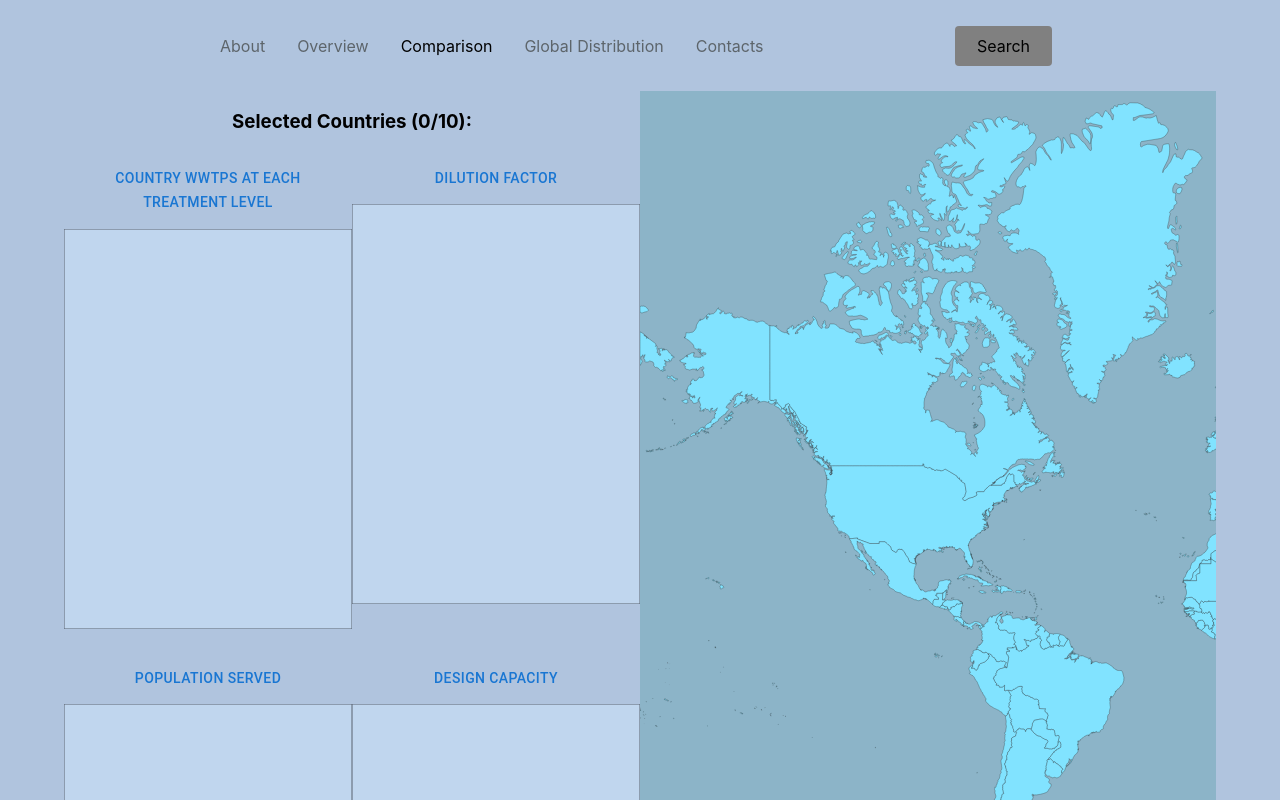
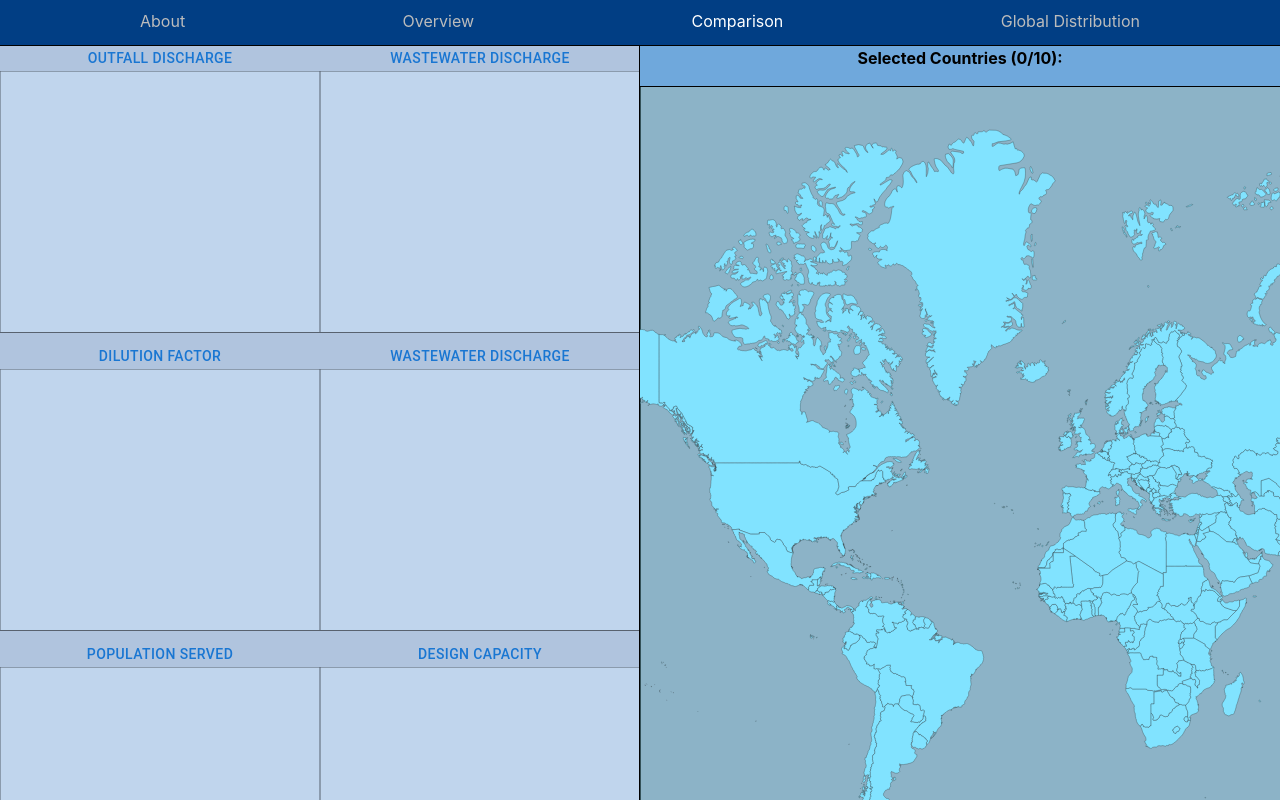
Before and after one commit to mikeyin97/547Project, a React (Create React App) app in the folder my-app/: page /comparison in a window 1280 px wide. Built offline with nearby package versions, Linux system fonts and the light colour scheme.

Commit message:
fixed comparison page

```diff
--- a/my-app/src/App.css
+++ b/my-app/src/App.css
@@ -24,6 +24,15 @@
   color: white;
 }
 
+
+
+
+.tooltip{
+  font-size:10px;
+  margin: 0px !important;
+  padding: 0px !important;
+}
+
 .App-link {
   color: #61dafb;
 }
@@ -41,7 +50,7 @@
 #root {
   /*margin-top: 2%;*/
   padding-bottom: 10%;
-  padding-left: 5%;
-  padding-right: 5%;
+  /* padding-left: 2%;
+  padding-right: 2%; */
   background-color: lightsteelblue;
 }
--- a/my-app/src/components/NavBar/NavbarElements.js
+++ b/my-app/src/components/NavBar/NavbarElements.js
@@ -3,8 +3,8 @@ import { NavLink as Link } from 'react-router-dom';
 import styled from 'styled-components';
 
 export const Nav = styled.nav`
-  background: lightsteelblue;
-  height: 85px;
+  background: #013e84;
+  height: 40px;
   display: flex;
   justify-content: space-between;
   padding: 0.2rem calc((100vw - 1000px) / 2);
@@ -14,16 +14,17 @@ export const Nav = styled.nav`
 `;
 
 export const NavLink = styled(Link)`
-  color: #5D656B;
+  color: #bcbcbc;
   display: flex;
   align-items: center;
   text-decoration: none;
-  padding: 0 1rem;
+  padding: -0.1 0.4rem;
   height: 100%;
   cursor: pointer;
   &.active {
-    color: #000000;
+    color: #ffffff;
   }
+  margin-top:-2px;
 `;
 
 export const Bars = styled(FaBars)`
@@ -43,7 +44,6 @@ export const Bars = styled(FaBars)`
 export const NavMenu = styled.div`
   display: flex;
   align-items: center;
-  margin-right: -24px;
   /* Second Nav */
   /* margin-right: 24px; */
   /* Third Nav */
@@ -58,6 +58,11 @@ export const NavBtn = styled.nav`
   display: flex;
   align-items: center;
   margin-right: 24px;
+  :hover {
+    transition: all 0.2s ease-in-out;
+    background: #fff;
+    color: #808080;
+  }
   /* Third Nav */
   /* justify-content: flex-end;
   width: 100vw; */
--- a/my-app/src/components/NavBar/index.js
+++ b/my-app/src/components/NavBar/index.js
@@ -13,7 +13,6 @@ return (
 	<>
 	<Nav>
 		<Bars />
-		<NavMenu>
 		<NavLink to='/about' className={(navData) => (navData.isActive ? "active-style" : 'none')}>
 			About
 		</NavLink>
@@ -26,16 +25,12 @@ return (
 		<NavLink to='/distribution' className={(navData) => (navData.isActive ? "active-style" : 'none')}>
 			Global Distribution
 		</NavLink>
-		<NavLink to='/contacts' className={(navData) => (navData.isActive ? "active-style" : 'none')}>
-			Contacts
-		</NavLink>
 		{/* Second Nav */}
 		{/* <NavBtnLink to='/sign-in'>Sign In</NavBtnLink> */}
-		</NavMenu>
 		{/* A ghost button */}
-		<NavBtn>
+		{/* <NavBtn>
 		<NavBtnLink to='/signin'>Search</NavBtnLink>
-		</NavBtn>
+		</NavBtn> */}
 	</Nav>
 	</>
 );
--- a/my-app/src/pages/CountrySelector.js
+++ b/my-app/src/pages/CountrySelector.js
@@ -196,14 +196,14 @@ function GeoChart({ geodata, wwtpdata, statuscounts, levelcounts, aggcounts }) {
             .join("path")
             .attr("stroke-width", function (feature) {
                 if (selectedCountriesStrings.has(feature.properties.brk_name)) {
-                    return (1.0)
+                    return (2.0)
                 } else {
                     return (0.3)
                 }
             })
             .attr("stroke", function (feature) {
                 if (selectedCountriesStrings.has(feature.properties.brk_name)) {
-                    return ("#fff900")
+                    return ("#EF2F2F")
                 } else {
                     return ("#262626")
                 }
@@ -215,10 +215,10 @@ function GeoChart({ geodata, wwtpdata, statuscounts, levelcounts, aggcounts }) {
             const barsvg = barCanvas.select("g");
             const xax = barsvg.select("#xax");
             const yax = barsvg.select("#yax");
-            var width = 400;
-            var height = 300;
-            var margintop = 20;
-            var marginleft = 120;
+            var width = 350;
+            var height = 210;
+            var margintop = 10;
+            var marginleft = 100;
             // bar chart x-axis
 
             var x = d3.scaleBand()
@@ -244,7 +244,8 @@ function GeoChart({ geodata, wwtpdata, statuscounts, levelcounts, aggcounts }) {
                 .attr("transform", "translate(" + marginleft + "," + (margintop + height) + ")")
                 .selectAll("text")
                 .attr("type", "xaxval")
-                .attr("transform", "translate(-10,0)rotate(-45)")
+                .attr('text-align', "center")
+                .attr("transform", "translate(15,0)rotate(-15)")
                 .style("text-anchor", "end");
 
             var maxH = 0;
@@ -492,7 +493,7 @@ function GeoChart({ geodata, wwtpdata, statuscounts, levelcounts, aggcounts }) {
                 .attr('y', "0")
                 .attr("id", "bg")
                 .attr('width', '100%')
-                .attr('height', '100%')
+                .attr('height', '65%')
                 .attr('stroke', 'black')
                 .attr('fill', '#d0e7fd')
                 .attr('z-index', '0');
@@ -524,7 +525,7 @@ function GeoChart({ geodata, wwtpdata, statuscounts, levelcounts, aggcounts }) {
                 });
         })
 
-        const width = 1200;
+        const width = 1100;
         const height = 800;
         const projection = d3.geoMercator().fitSize([width, height], geodata).precision(100);
         const pathGenerator = d3.geoPath().projection(projection);
@@ -569,9 +570,10 @@ function GeoChart({ geodata, wwtpdata, statuscounts, levelcounts, aggcounts }) {
             })
             .attr('z-index', '100')
             .attr("fill", feature => colorScale(Math.floor(Math.random() * 11)))
-            .attr("d", feature => pathGenerator(feature));
+            .attr("d", feature => pathGenerator(feature))
+            .attr("transform", "translate(-100,0)")
 
-        var zoom = d3.zoom().scaleExtent([1, 10]).on("zoom", function (event) {
+        var zoom = d3.zoom().scaleExtent([0.5, 10]).on("zoom", function (event) {
             d3.select('#right svg g').attr("transform", event.transform)
         })
 
@@ -593,38 +595,51 @@ function GeoChart({ geodata, wwtpdata, statuscounts, levelcounts, aggcounts }) {
         //     <svg ref = {svgRef} style={{height:"1000px", width:"1000px", "backgroundColor" :"#000e26"}}></svg>
         // </div>
         <div id="countryselector" ref={wrapperRef} style={{ height: "100%", width: "100%" }}>
-            <div id="left"><h3 id="countriesStr"></h3>
+            <div id="left">
+                {/* <div id="panel1" className="panel l">
+                    <Tooltip className = "tooltip" title={<h4>Number of WWTPs at each level of treatment</h4>} arrow placement="right"><Button sx={{ m: 1 }}>Country WWTPs at Each Treatment Level</Button></Tooltip>
+                    <svg ref={barRef} className="graph" style={{ height: "135%", width: "100%" }}></svg>
+                </div> */}
+
+
                     <div id="panel1" className="panel l">
-                    <Tooltip title={<h2>Number of WWTPs at each level of treatment</h2>} arrow placement="right"><Button sx={{ m: 1 }}>Country WWTPs at Each Treatment Level</Button></Tooltip>
-                    <svg ref={barRef} className="graph" style={{ height: "400px", width: "100%" }}></svg>
+                        <Tooltip className = "tooltip"  title={<h4>Average volume of discharge into rivers based on WWTP outfall location (0 for ocean discharge) </h4>} arrow placement="right"><Button sx={{ m: 1 }}>Outfall Discharge</Button></Tooltip>
+                        <svg ref={barRef} className="graph" style={{ height: "135%", width: "100%" }}></svg>
                     </div>
                     <div id="panel2" className="panel r">
-                    <Tooltip title={<h2>Average dilution factor (DF) within the country. DF is the ratio of contaminant concentration in the effluent water to the receiving water.</h2>} arrow placement="right"><Button sx={{ m: 1 }}>Dilution Factor</Button></Tooltip>
-                    <svg ref={barRef} className="graph" style={{ height: "400px", width: "100%" }}></svg>
+                        <Tooltip className = "tooltip"  title={<h4>Average volume of total wastewater discharged by each WWTP within the country</h4>} arrow placement="right"><Button sx={{ m: 1 }}>Wastewater Discharge</Button></Tooltip>
+                        <svg ref={barRef} className="graph" style={{ height: "135%", width: "100%" }}></svg>
                     </div>
                     <div id="panel3" className="panel l">
-                    <Tooltip title={<h2>Average population served by each WWTP within the country</h2>} arrow placement="right"><Button sx={{ m: 1 }}>Population Served</Button></Tooltip>
-                    <svg ref={barRef} className="graph" style={{ height: "400px", width: "100%" }}></svg>
+                        <Tooltip className = "tooltip"  title={<h4>Average dilution factor (DF) within the country. DF is the ratio of contaminant concentration in the effluent water to the receiving water.</h4>} arrow placement="right"><Button sx={{ m: 1 }}>Dilution Factor</Button></Tooltip>
+                        <svg ref={barRef} className="graph" style={{ height: "135%", width: "100%" }}></svg>
                     </div>
                     <div id="panel4" className="panel r">
-                    <Tooltip title={<h2>Average design capacity for each WWTP within the country. **This value is only reported for countries in Europe and the United States</h2>} arrow placement="right"><Button sx={{ m: 1 }}>Design Capacity</Button></Tooltip>
-                    <svg ref={barRef} className="graph" style={{ height: "400px", width: "100%" }}></svg>
+                        <Tooltip className = "tooltip"  title={<h4>Average volume of total wastewater discharged by each WWTP within the country</h4>} arrow placement="right"><Button sx={{ m: 1 }}>Wastewater Discharge</Button></Tooltip>
+                        <svg ref={barRef} className="graph" style={{ height: "135%", width: "100%" }}></svg>
                     </div>
                 <div id="panel5" className="panel l">
-                    <Tooltip title={<h2>Average volume of discharge into rivers based on WWTP outfall location (0 for ocean discharge) </h2>} arrow placement="right"><Button sx={{ m: 1 }}>Outfall Discharge</Button></Tooltip>
-                    <svg ref={barRef} className="graph" style={{ height: "400px", width: "100%" }}></svg>
+                    <Tooltip className = "tooltip"  title={<h4>Average population served by each WWTP within the country</h4>} arrow placement="right"><Button sx={{ m: 1 }}>Population Served</Button></Tooltip>
+                    <svg ref={barRef} className="graph" style={{ height: "135%", width: "100%" }}></svg>
                 </div>
                 <div id="panel6" className="panel r">
-                    <Tooltip title={<h2>Average volume of total wastewater discharged by each WWTP within the country</h2>} arrow placement="right"><Button sx={{ m: 1 }}>Wastewater Discharge</Button></Tooltip>
-                    <svg ref={barRef} className="graph" style={{ height: "400px", width: "100%" }}></svg>
+                    <Tooltip className = "tooltip"  title={<h4>Average design capacity for each WWTP within the country. **This value is only reported for countries in Europe and the United States</h4>} arrow placement="right"><Button sx={{ m: 1 }}>Design Capacity</Button></Tooltip>
+                    <svg ref={barRef} className="graph" style={{ height: "135%", width: "100%" }}></svg>
                 </div>
 
 
+
                 <div id="panel4" className="panel">
-                    <p>yay </p>
+
                 </div>
             </div>
-            <div id="right"><svg ref={svgRef} style={{ height: "100%", width: "100%", viewBox: "0 0 100 100" }}></svg></div>
+            <div id="right">
+                <div id = "countriesStrDiv"><h4 id="countriesStr"></h4></div>
+                <svg ref={svgRef} style={{ height: "90%", width: "100%", viewBox: "0 0 100 100" }}></svg>
+            <div>
+
+            </div></div>
+
         </div>
     )
 }
--- a/my-app/src/pages/GeoChart.css
+++ b/my-app/src/pages/GeoChart.css
@@ -2,7 +2,9 @@
     float:left;
     width: 50%;
     flex-direction: column;
-    overflow-y: auto;
+    overflow: hidden;
+    outline: 1px solid black;
+
 }
 
 #right{
@@ -10,6 +12,21 @@
     float:right;
     width: 50%;
     height: 100%;
+    overflow: hidden;
+    outline: 1px solid black;
+}
+
+#countriesStrDiv{
+    height: 5%;
+    background-color: #6fa8dc;
+    outline: 1px solid black;
+  }
+
+#countriesStr{
+    position: relative;
+    top: 2px !important;
+    margin: 0px !important;
+    padding: 0px !important;
 }
 
 .l{
@@ -24,7 +41,7 @@
 }
 
 .panel{
-    height:500px;
+    height:298px;
 }
 
 #bg2 {
@@ -47,10 +64,6 @@ html, body{
     height:100%;
 }
 
-#left{
-    overflow-y: auto;
-    height: 100%
-}
 
 #root{
     height: 100%
```
Lines whose indentation alone changed are shown as unchanged.
